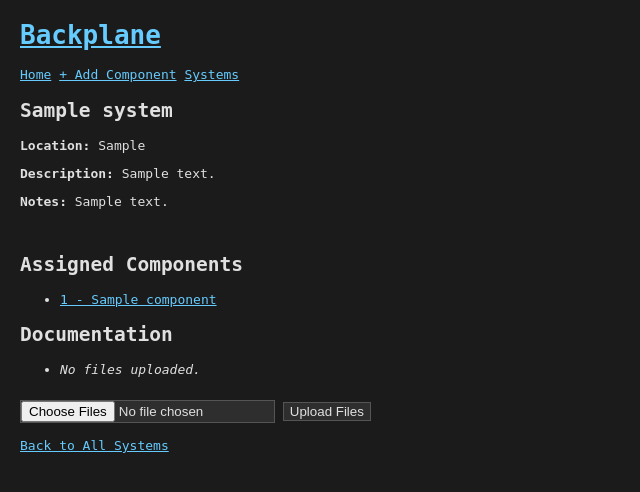
After one commit to EekRats/backplane, a Flask app: page /system/1 in a window 1280 px wide. The commit adds this page. Shown: the top 492 px of the page, without its empty margins (0-640 px from the left). Run offline with Flask 3, Linux system fonts and the light colour scheme; tables that the repository leaves empty hold one stand-in row (values such as "Sample post"); some libraries are stand-ins or nearby versions.

Commit message:
Add documentation file uploads, ability to "view" systems

```diff
--- a/backplane/__init__.py
+++ b/backplane/__init__.py
@@ -2,6 +2,7 @@ from flask import Flask
 from flask_sqlalchemy import SQLAlchemy
 from flask_wtf import CSRFProtect
 from config import Config
+import os
 
 db = SQLAlchemy()
 csrf = CSRFProtect()
@@ -18,3 +19,7 @@ def create_app():
         db.create_all()
 
     return app
+
+def allowed_file(filename):
+    from flask import current_app
+    return '.' in filename and filename.rsplit('.', 1)[1].lower() in current_app.config['ALLOWED_EXTENSIONS']
--- a/backplane/routes.py
+++ b/backplane/routes.py
@@ -3,6 +3,16 @@ from . import db
 from .models import Component, System
 from .forms import ComponentForm, SystemForm
 from flask import current_app as app
+import os
+
+# this and DummyForm needed due to CSRF token issue.
+# need to render {{ form.hiddentag() }} every time that
+# we use a <form method="POST">.
+# This is due to Flask-WTF write-protecting to block CSRF attacks, using a hidden token
+from flask_wtf import FlaskForm
+
+class DummyForm(FlaskForm):
+    pass
 
 @app.route('/')
 def index():
@@ -54,7 +64,9 @@ def add_component():
 @app.route('/component/<int:component_id>')
 def view_component(component_id):
     component = Component.query.get_or_404(component_id)
-    return render_template('view_component.html', component=component)
+    folder = os.path.join(app.config['UPLOAD_FOLDER'], f'components/{component.id}')
+    files = os.listdir(folder) if os.path.exists(folder) else []
+    return render_template('view_component.html', component=component, files=files, form=DummyForm())
 
 @app.route('/edit/<int:component_id>', methods=['GET', 'POST'])
 def edit_component(component_id):
@@ -93,6 +105,13 @@ def list_systems():
     systems = System.query.all()
     return render_template('list_systems.html', systems=systems)
 
+@app.route('/system/<int:system_id>')
+def view_system(system_id):
+    system = System.query.get_or_404(system_id)
+    folder = os.path.join(app.config['UPLOAD_FOLDER'], f'systems/{system.id}')
+    files = os.listdir(folder) if os.path.exists(folder) else []
+    return render_template('view_system.html', system=system, files=files, form=DummyForm())
+
 @app.route('/edit_system/<int:system_id>', methods=['GET', 'POST'])
 def edit_system(system_id):
     system = System.query.get_or_404(system_id)
@@ -119,3 +138,57 @@ def next_part_id(component_type):
     count = Component.query.filter_by(type=component_type.upper()).count() + 1
     next_id = f"{component_type.upper()}-{count:04}"
     return {'next_id': next_id}
+
+@app.route('/upload_component_file/<int:component_id>', methods=['POST'])
+def upload_component_file(component_id):
+    from werkzeug.utils import secure_filename
+    from flask import flash
+    component = Component.query.get_or_404(component_id)
+
+    files = request.files.getlist('file')
+    saved = []
+    for file in files:
+        #if file and allowed_file(file.filename):
+        if file:
+            filename = secure_filename(file.filename)
+            folder = os.path.join(app.config['UPLOAD_FOLDER'], f'components/{component.id}')
+            os.makedirs(folder, exist_ok=True)
+            filepath = os.path.join(folder, filename)
+            file.save(filepath)
+            saved.append(filename)
+
+    flash(f"Uploaded {len(saved)} files.")
+    return redirect(url_for('view_component', component_id=component.id))
+
+@app.route('/download_component_file/<int:component_id>/<filename>')
+def download_component_file(component_id, filename):
+    from flask import send_from_directory
+    folder = os.path.join(app.config['UPLOAD_FOLDER'], f'components/{component_id}')
+    return send_from_directory(folder, filename, as_attachment=True)
+
+@app.route('/upload_system_file/<int:system_id>', methods=['POST'])
+def upload_system_file(system_id):
+    from werkzeug.utils import secure_filename
+    from flask import flash
+    system = System.query.get_or_404(system_id)
+
+    files = request.files.getlist('file')
+    saved = []
+    for file in files:
+        #if file and allowed_file(file.filename):
+        if file:
+            filename = secure_filename(file.filename)
+            folder = os.path.join(app.config['UPLOAD_FOLDER'], f'systems/{system.id}')
+            os.makedirs(folder, exist_ok=True)
+            filepath = os.path.join(folder, filename)
+            file.save(filepath)
+            saved.append(filename)
+
+    flash(f"Uploaded {len(saved)} files.")
+    return redirect(url_for('view_system', system_id=system.id))
+
+@app.route('/download_system_file/<int:system_id>/<filename>')
+def download_system_file(system_id, filename):
+    from flask import send_from_directory
+    folder = os.path.join(app.config['UPLOAD_FOLDER'], f'systems/{system_id}')
+    return send_from_directory(folder, filename, as_attachment=True)
--- a/backplane/templates/list_systems.html
+++ b/backplane/templates/list_systems.html
@@ -3,7 +3,7 @@
 <h2>Systems</h2>
 <ul>
     {% for sys in systems %}
-    <li><strong>{{ sys.name }}</strong>
+    <li><strong><a href="{{ url_for('view_system', system_id=sys.id) }}">{{ sys.name }}</a></strong>
         {% if sys.location %} - {{ sys.location }}{% endif %}<br>
         <em>{{ sys.description }}</em>
         <a href="{{ url_for('edit_system', system_id=sys.id) }}">Edit</a>
--- /dev/null
+++ b/backplane/templates/view_system.html
@@ -0,0 +1,31 @@
+{% extends 'base.html' %}
+{% block content %}
+<h2>{{ system.name }}</h2>
+<p><strong>Location:</strong> {{ system.location }}</p>
+<p><strong>Description:</strong> {{ system.description }}</p>
+<p><strong>Notes:</strong> {{ system.notes }}</p>
+<br>
+<h2>Assigned Components</h2>
+<ul>
+    {% for c in system.components %}
+    <li><a href="{{ url_for('view_component', component_id=c.id) }}">{{ c.part_id }} - {{ c.name }}</a></li>
+    {% else %}
+    <li><em>No components assigned.</em></li>
+    {% endfor %}
+</ul>
+<h2>Documentation</h2>
+<ul>
+    {% for filename in files %}
+    <li><a href="{{ url_for('download_system_file', system_id=system.id, filename=filename) }}">{{ filename }}</a></li>
+    {% else %}
+    <li><em>No files uploaded.</em></li>
+    {% endfor %}
+</ul>
+<form action="{{ url_for('upload_system_file', system_id=system.id) }}" method="POST" enctype="multipart/form-data">
+    {{ form.hidden_tag() }}
+    <input type="file" name="file" multiple>
+    <input type="submit" value="Upload Files">
+</form>
+<br>
+<a href="{{ url_for('list_systems') }}"> Back to All Systems</a>
+{% endblock %}
--- a/config.py
+++ b/config.py
@@ -6,3 +6,6 @@ class Config:
     SECRET_KEY = 'your-key-here'
     SQLALCHEMY_DATABASE_URI = 'sqlite:///' + os.path.join(basedir, 'backplane.db')
     SQLALCHEMY_TRACK_MODIFICATIONS = False
+    UPLOAD_FOLDER = os.path.join(basedir, 'uploads')
+    MAX_CONTENT_LENGTH = 1024 * 1024 * 1024 # 1GB. Probably don't need a limit, but idk, the docs showed how to do a limit.
+    ALLOWED_EXTENSIONS = {'pdf', 'png', 'jpg', 'jpeg', 'txt', 'sh', 'exe', 'iso', 'img', 'ima', 'bin'}
```
Also changed, not shown: backplane/templates/view_component.html (+14 -0 lines).
